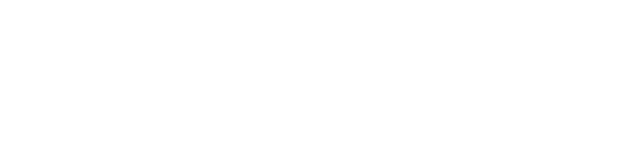
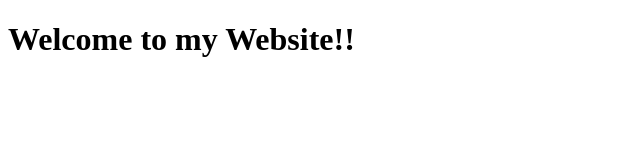
Before and after one commit to LRed22/learning-git, a plain HTML site: page index.html in a window 1280 px wide. Shown: the whole page, without its empty margins (0-640 px from the left). Drawn offline with Linux system fonts and the light colour scheme.

Commit message:
added h1

```diff
--- a/index.html
+++ b/index.html
@@ -5,5 +5,6 @@
     <title>Document</title>
 </head>
 <body>
+    <h1>Welcome to my Website!!</h1>
 </body>
 </html>
```
